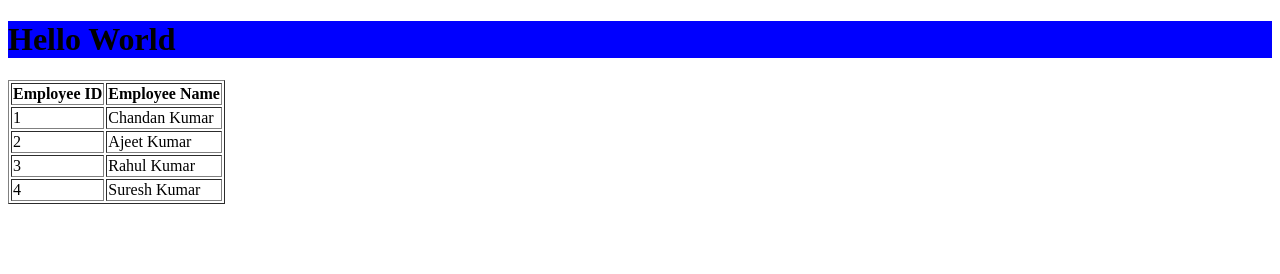
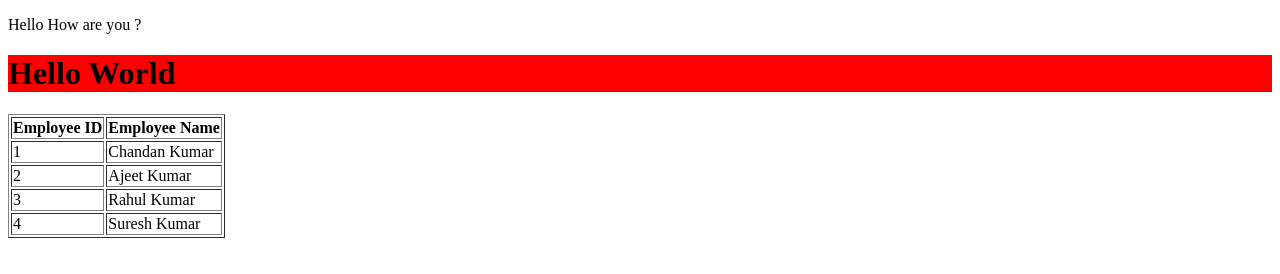
Before and after one commit to sourabhsinghaa-blip/demo3, a plain HTML site: page index.html in a window 1280 px wide. Drawn offline with Linux system fonts and the light colour scheme.

Commit message:
change in index as color red

```diff
--- a/index.html
+++ b/index.html
@@ -3,10 +3,11 @@
 <head>
     <meta charset="UTF-8">
     <meta name="viewport" content="width=device-width, initial-scale=1.0">
-    <title>Document</title>
+    <title>Sahosoft Technologies.</title>
 </head>
 <body>
-    <h1 style="background-color: blue;">Hello World</h1>
+    <p>Hello How are you ?</p>
+    <h1 style="background-color: red;">Hello World</h1>
 
     <table border="1">
      <tr>
```
